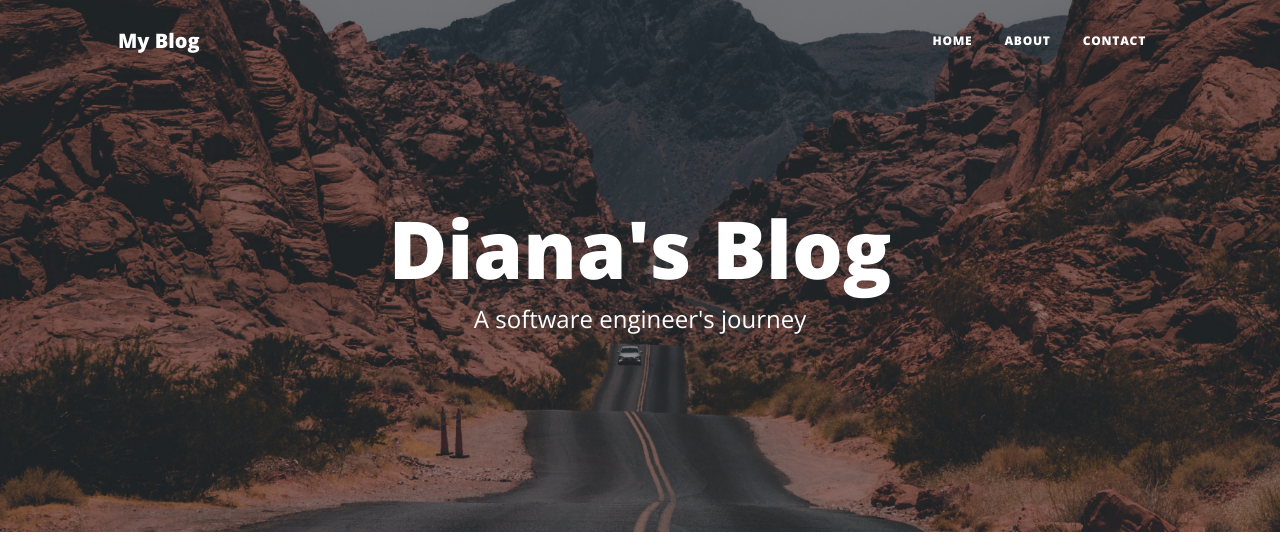
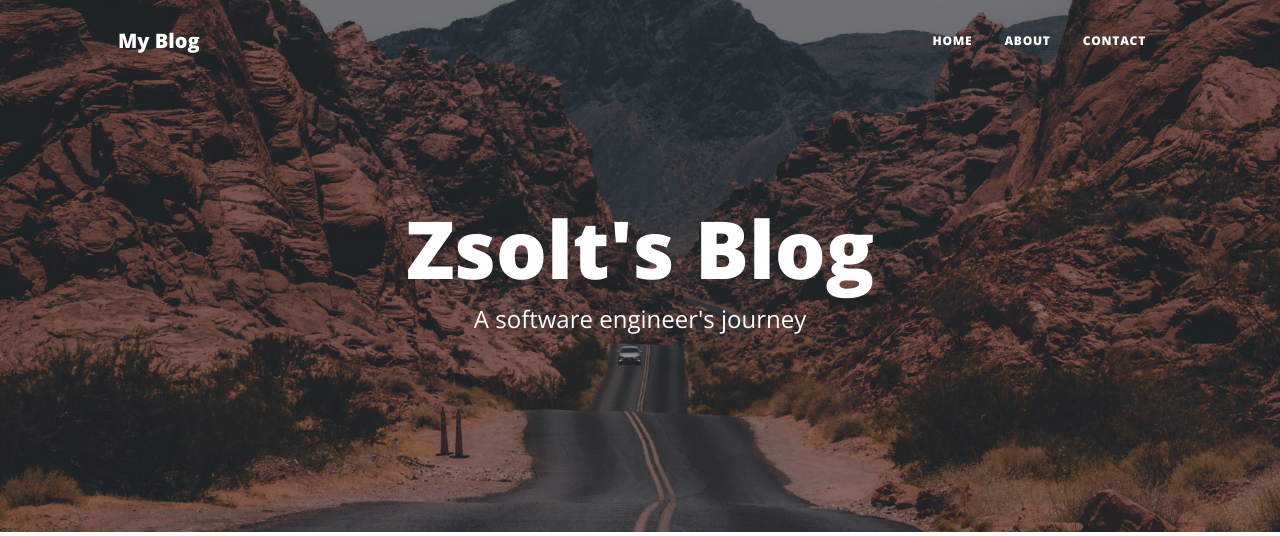
Before and after one commit to ZsoltSzalai95/Dummy_Blog_with_Jinja, a Flask app: page / in a window 1280 px wide. Shown: the top 536 px of the page. Run offline with Flask 2, Linux system fonts and the light colour scheme; some libraries are stand-ins or nearby versions.

Commit message:
Update index.html

```diff
--- a/templates/index.html
+++ b/templates/index.html
@@ -9,7 +9,7 @@
                 <div class="row gx-4 gx-lg-5 justify-content-center">
                     <div class="col-md-10 col-lg-8 col-xl-7">
                         <div class="site-heading">
-                            <h1>Diana's Blog</h1>
+                            <h1>Zsolt's Blog</h1>
                             <span class="subheading">A software engineer's journey </span>
                         </div>
                     </div>
```
